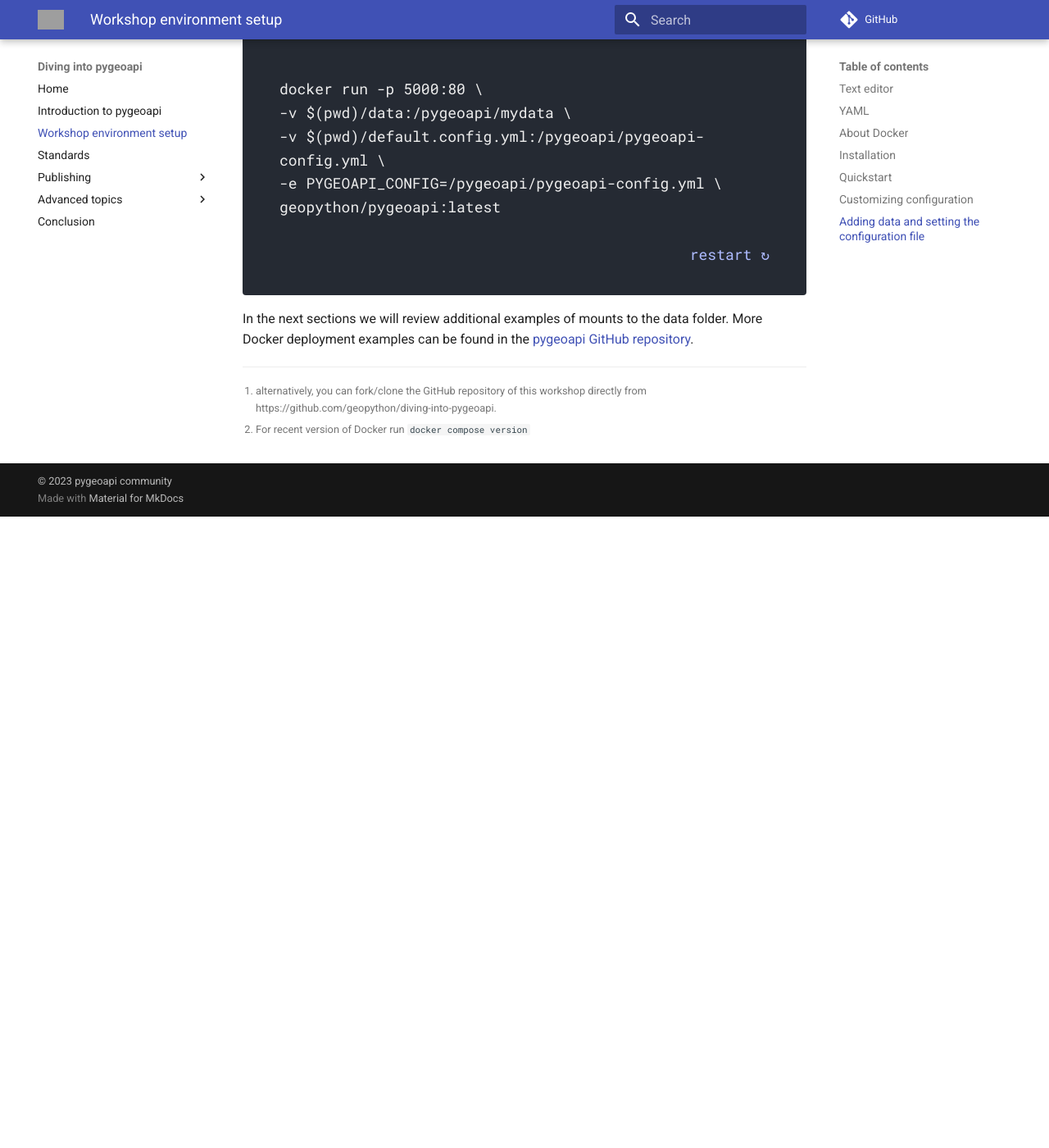
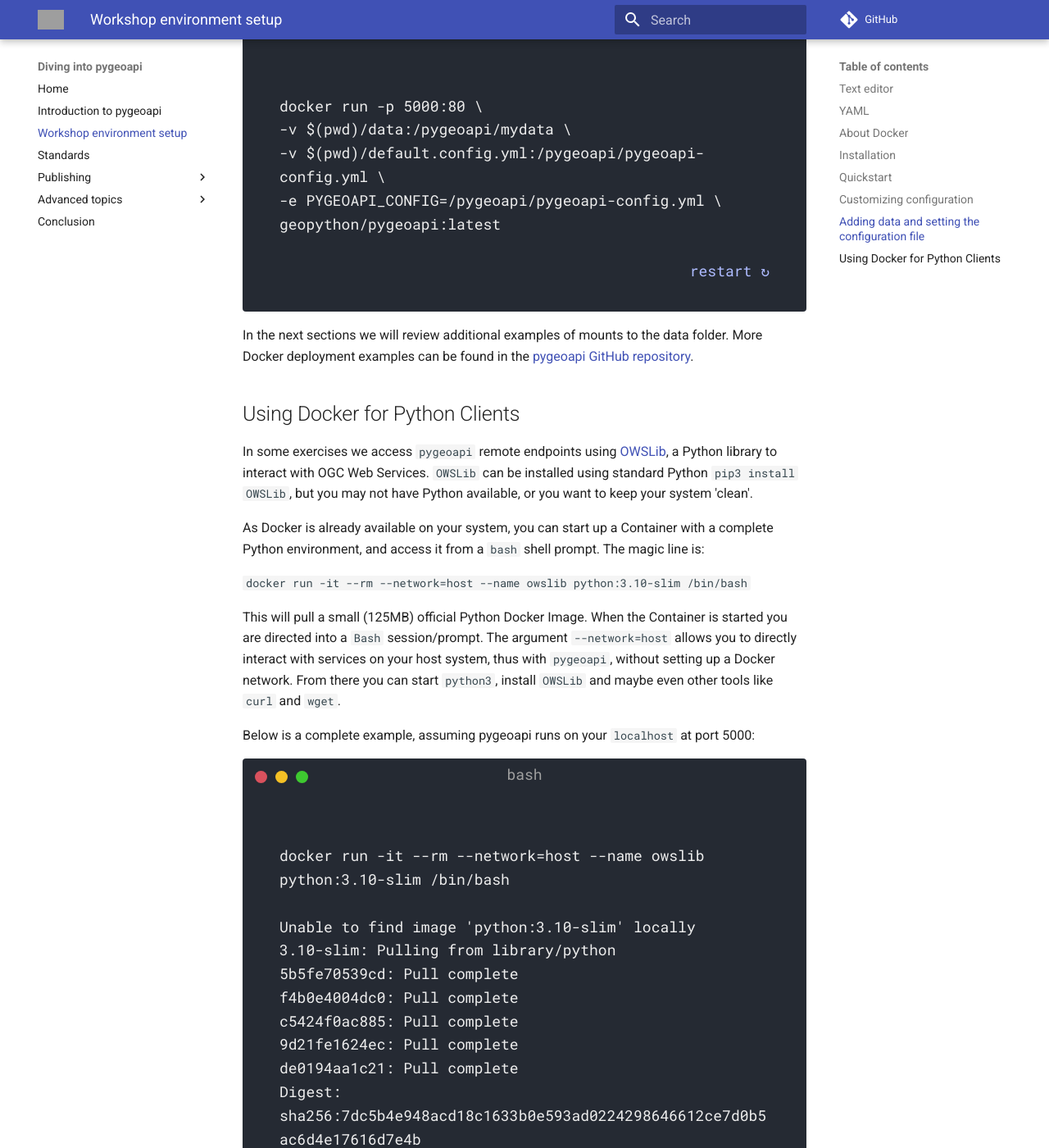
Before and after one commit to geopython/diving-into-pygeoapi, an MkDocs documentation site: the page built from workshop/content/docs/setup.md, in a window 1280 px wide and 1400 px high, scrolled down 6818 px. Shown: the whole window at 82% size. Built offline with MkDocs 1.6.1 and Material for MkDocs 9.7.7, drawn with Linux system fonts in a browser that asks for light colours; comment, search, counter and statistics services are not loaded; before the commit the page ends 7448 px from its top, so only the background shows below that; some of the changed text lies outside the part shown; grey boxes are pictures that could not be loaded.

Commit message:
#98 OWSLib in Docker Python Container - setup doc and refs (#100)
* #98 OWSLib in Docker Python Container - setup doc and refs

* Update setup.md

---------

Co-authored-by: Tom Kralidis <tomkralidis@gmail.com>

````diff
--- a/workshop/content/docs/setup.md
+++ b/workshop/content/docs/setup.md
@@ -77,7 +77,7 @@
 
     In our texts we will use `docker-compose`. Depending on your installation you may need
     to replace the hyphen (`-`) with a space. But you can always install the original
-    compose (`docker-compose`) via `pip install docker-compose`.
+    compose (`docker-compose`) via `pip3 install docker-compose`.
 
 For many platforms a product called `Docker Desktop` is available, which includes `Docker compose`:
 
@@ -229,3 +229,52 @@
 </div>
 
 In the next sections we will review additional examples of mounts to the data folder. More Docker deployment examples can be found in the [pygeoapi GitHub repository](https://github.com/geopython/pygeoapi/tree/master/docker/examples).
+
+## Using Docker for Python Clients
+
+In some exercises we access `pygeoapi` remote endpoints using [OWSLib](https://owslib.readthedocs.io),
+a Python library to interact with OGC Web Services. `OWSLib` can be installed using standard
+Python `pip3 install OWSLib`, but you may not have Python available, or you want to keep your system 'clean'.
+
+As Docker is already available on your system, you can start up a
+Container with a complete Python environment, and access it from a `bash` shell prompt.
+The magic line is:
+
+`docker run -it --rm --network=host --name owslib python:3.10-slim /bin/bash`
+
+This will pull a small (125MB) official Python Docker Image. When the Container is started you are directed into
+a `Bash` session/prompt. The argument `--network=host` allows you to directly interact with services on your
+host system, thus with `pygeoapi`, without setting up a Docker network. From there you can start `python3`, install `OWSLib` and
+maybe even other tools like `curl` and `wget`.
+
+Below is a complete example, assuming pygeoapi runs on your `localhost` at port 5000:
+
+
+<div class="termy">
+```bash
+docker run -it --rm --network=host --name owslib python:3.10-slim /bin/bash
+
+Unable to find image 'python:3.10-slim' locally
+3.10-slim: Pulling from library/python
+5b5fe70539cd: Pull complete
+f4b0e4004dc0: Pull complete
+c5424f0ac885: Pull complete
+9d21fe1624ec: Pull complete
+de0194aa1c21: Pull complete
+Digest: sha256:7dc5b4e948acd18c1633b0e593ad0224298646612ce7d0b5ac6d4e17616d7e4b
+Status: Downloaded newer image for python:3.10-slim
+
+root@docker-desktop:/# pip3 install owslib
+root@docker-desktop:/# python3
+>>> from owslib.ogcapi.features import Features
+>>> w = Features('http://localhost:5000')
+>>> w
+<owslib.ogcapi.features.Features object at 0x7ff493e6f850>
+>>> conformance = w.conformance()
+>>> conformance
+etc
+
+```
+</div>
+
+We will refer to this installation in some of the Exercises where OWSLib is used.
````
Also changed, not shown: workshop/content/docs/publishing/ogcapi-coverages.md (+1 -1 lines), workshop/content/docs/publishing/ogcapi-features.md (+1 -1 lines), workshop/content/docs/publishing/ogcapi-maps.md (+1 -1 lines), workshop/content/docs/publishing/ogcapi-records.md (+1 -1 lines).
